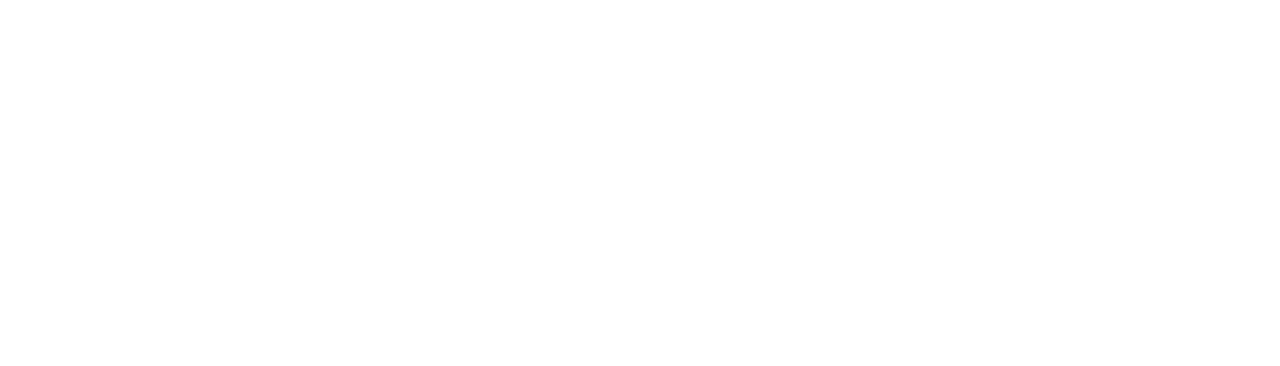
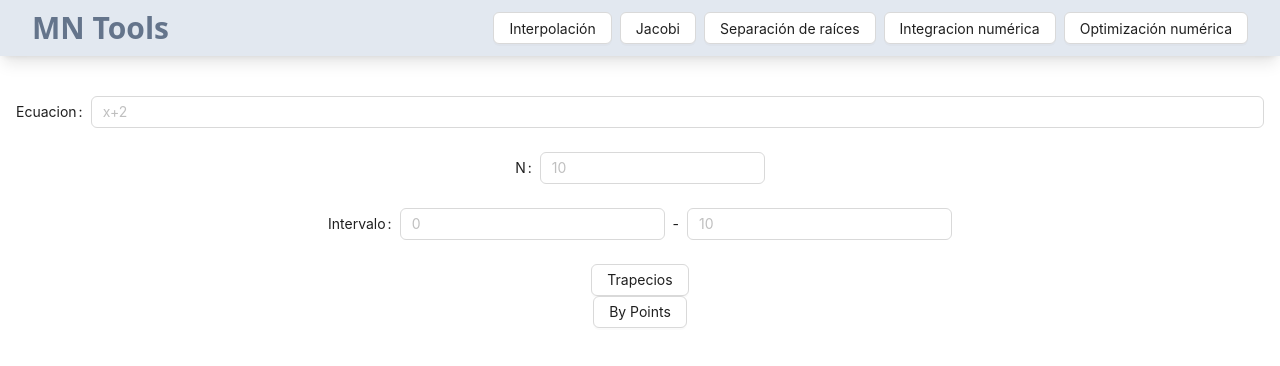
Before and after one commit to RichardOro01/MN-Tools, a React (Create React App) app: page /numeric_integration in a window 1280 px wide. Before the commit this address had no page. Shown: the top 366 px of the page. Built offline with nearby package versions, Linux system fonts and the light colour scheme.

Commit message:
feat: interface numeric optimization

```diff
--- a/src/App.tsx
+++ b/src/App.tsx
@@ -6,6 +6,8 @@
 import Jacobi from './components/pages/Jacobi';
 import Interpolacion from './components/pages/Interpolacion';
 import RootsSeparations from './components/pages/RootsSeparations';
+import NumericIntegration from './components/pages/NumericIntegration';
+import NumericOptimization from './components/pages/NumericOptimization';
 
 const App: React.FC = () => {
   return (
@@ -16,6 +18,8 @@
             <Route path='jacobi' element={<Jacobi/>}/>
             <Route path='interpolation' element={<Interpolacion/>}/>
             <Route path='roots_separation' element={<RootsSeparations/>}/>
+            <Route path='numeric_integration' element={<NumericIntegration/>}/>
+            <Route path='numeric_optimization' element={<NumericOptimization/>}/>
           </Route>
         </Routes>
       </BrowserRouter>
--- a/src/components/layout/Header.tsx
+++ b/src/components/layout/Header.tsx
@@ -13,6 +13,8 @@
             <Button onClick={()=>navigate('interpolation')}>Interpolación</Button>
             <Button onClick={()=>navigate('jacobi')}>Jacobi</Button>
             <Button onClick={()=>navigate('roots_separation')}>Separación de raíces</Button>
+            <Button onClick={()=>navigate('numeric_integration')}>Integracion numérica</Button>
+            <Button onClick={()=>navigate('numeric_optimization')}>Optimización numérica</Button>
         </div>
     </div>
   )
--- a/src/components/pages/Jacobi.tsx
+++ b/src/components/pages/Jacobi.tsx
@@ -28,14 +28,20 @@
             let multiVectorCopy = [...multVector];
             for (let i=0; i<despMatrix.length; i++) {
                 let sum = 0;
+                let str = ''
                 for (let j=0; j<despMatrix[i].length; j++) {
                     sum+=despMatrix[i][j]*multiVectorCopy[j];
+                    str += `${despMatrix[i][j]} * ${multiVectorCopy[j]} + `
                 }
+                console.log(str + ` = ${sum}`)
                 multVector[i] = sum + despIndepTerms[i];
+                console.log(`${sum} + ${despIndepTerms[i]} = `, sum + despIndepTerms[i])
+
             }
             const landa = Math.max(...substractMatrix(multiVectorCopy, multVector));
+            console.log("landa", landa)
             const error = Math.abs(((alpha/(1-alpha))*landa) || 0);
-            console.log(`it ${it+1}: ${multVector}`);
+            console.log(`it ${it+1}:`, multVector);
             console.log(`error: ${error}`);
             if (error<=lError) {
                 break;
--- /dev/null
+++ b/src/components/pages/NumericIntegration.tsx
@@ -0,0 +1,131 @@
+import { Input, Form, Button } from 'antd'
+import React, { useState } from 'react'
+import { df, fun } from '../utils';
+import math from "mathjs"
+import XYValuesPicker from '../commons/XYValuesPicker';
+
+interface XY {
+    x: number;
+    y: number;
+}
+
+const NumericIntegration = () => {
+    const [n, setN] = useState(10);
+    const [interval, setInterval] = useState({a: 0, b: 10})
+    const [equation, setEquation] = useState('');
+    const [values, setValues] = useState([])
+    const [byEq, setbyEq] = useState(true);
+    const handleTrapecio = () => {
+        const {a, b} = interval;
+        console.log(n, interval, equation)
+        const h = ((b - a) / n) || 0;
+        console.log("h:", h);
+        let points: XY[] = [];
+        if (byEq) {
+            for (let i = a; i<=b; i+=h) {
+                points.push({x: i, y: fun(equation, i)})
+            }
+        } else {
+            points = [...values]
+        }
+
+        console.log(points);
+        let sum = 0;
+        for (let i=a; i<=b; i+=h) {
+            if (i===0 || i===b) {
+                if (points !== undefined) {
+                    const toSum = (points?.find((val)=>val.x===i)?.y) ?? 0
+                    sum += toSum/2
+
+                }
+            } else {
+                sum += points?.find((val)=>val.x===i)?.y ?? 0
+            }
+
+        }
+        const df = h * sum;
+        console.log(`df= ${h} * ${sum}`)
+        console.log("df:", df);
+        const tError = truncError(h);
+        console.log("Trunc error: ", tError);
+    }
+
+    const truncError = (h: number) => {
+        const {a, b} = interval;
+        const df2 = df(equation, "c", 2);
+        const min = fun(df2, a).toFixed(10);
+        const max = fun(df2, b).toFixed(20);
+        return `${(-1 * (b -a)/12) * Math.pow(h,2)} * ${df2} x[${a}, ${b}]  ${min} <= R <= ${max}` ;
+    }
+
+    const doubleCalcError = (h: number) => {
+
+    }
+  return (
+    <div className='flex flex-col justify-center items-center w-full p-4'>
+        <Form className='w-full flex flex-col items-center'>
+            {byEq &&
+                <Form.Item
+                    className='w-full'
+                    label="Ecuacion"
+                    name="equation"
+                >
+                    <Input placeholder='x+2' onChange={(e)=>setEquation(e.target.value)} />
+                </Form.Item>
+            }
+            {!byEq &&
+                <XYValuesPicker {...{setValues}}/>
+            }
+
+            <Form.Item
+                className='w-1/5'
+                label="N"
+                name="n"
+            >
+                <Input placeholder='10' onChange={(e)=>setN(Number(e.target.value))} />
+            </Form.Item>
+            <Form.Item
+                className='w-1/2'
+                label="Intervalo"
+                name="interval"
+            >
+                <div className='flex flex-row gap-2 items-center'>
+                <Input
+                    placeholder='0'
+                    onChange={(e)=>
+                        {setInterval((interv)=>{
+                            return {...interv, a: Number(e.target.value)}
+                        })}
+                    }
+                />
+                -
+                <Input
+                    placeholder='10'
+                    onChange={(e)=>
+                        {setInterval((interv)=>{
+                            return {...interv, b: Number(e.target.value)}
+                        })}
+                    }
+                />
+                </div>
+
+            </Form.Item>
+            <Button onClick={handleTrapecio}>Trapecios</Button>
+            {!byEq &&
+                <Button onClick={()=>setbyEq(true)}>
+                    By Equation
+                </Button>
+            }
+            {byEq &&
+                <Button onClick={()=>setbyEq(false)}>
+                    By Points
+                </Button>
+            }
+
+        </Form>
+
+    </div>
+  )
+}
+
+export default NumericIntegration
--- /dev/null
+++ b/src/components/pages/NumericOptimization.tsx
@@ -0,0 +1,105 @@
+import { Button, Form, FormInstance, Input, Select, Table } from 'antd'
+import { ColumnsType } from 'antd/es/table'
+import React, { useRef } from 'react'
+
+const NumericOptimization: React.FC = () => {
+    const form = useRef<FormInstance<any>>(null);
+    const columns: ColumnsType<any> | undefined = [
+        {
+            dataIndex: 'it',
+            key: 'it',
+            title: 'i'
+        },
+        {
+            dataIndex: 'a',
+            key: 'a',
+            title: 'a'
+        },
+        {
+            dataIndex: 'b',
+            key: 'b',
+            title: 'b'
+        },
+        {
+            dataIndex: 'l',
+            key: 'l',
+            title: 'l'
+        },
+        {
+            dataIndex: 'x1',
+            key: 'x1',
+            title: 'x1'
+        },
+        {
+            dataIndex: 'x2',
+            key: 'x2',
+            title: 'x2'
+        },
+        {
+            dataIndex: 'y1',
+            key: 'y1',
+            title: 'y1'
+        },
+        {
+            dataIndex: 'y2',
+            key: 'y2',
+            title: 'y2'
+        },
+    ]
+
+    const handleBisection = () => {
+        const {equa, interv_start, interv_end, point, tole} = form.current?.getFieldsValue();
+        console.log(equa, interv_start, interv_end, point, tole);
+    }
+  return (
+    <div className='flex flex-col items-center'>
+        <Form ref={form}>
+            <Form.Item
+                name='equa'
+                label='Ecuacion'
+            >
+                <Input/>
+            </Form.Item>
+            <Form.Item
+                label='Intervalo'
+            >
+                <div className='flex flex-row gap-2'>
+                    <Form.Item
+                        name='interv_start'
+                    >
+                        <Input/>
+                    </Form.Item>
+                    <Form.Item
+                        name='interv_end'
+                    >
+                        <Input/>
+                    </Form.Item>
+                </div>
+            </Form.Item>
+            <Form.Item
+                name='point'
+                label='Punto'
+            >
+                <Select
+                    options={[
+                        {value: 'Max'},
+                        {value: 'Min'},
+                    ]}
+                />
+            </Form.Item>
+            <Form.Item
+                name='tole'
+                label='Tolerancia'
+            >
+                <Input/>
+            </Form.Item>
+        </Form>
+        <Button onClick={handleBisection}>Biseccion</Button>
+        <Table
+            {...{columns}}
+        />
+    </div>
+  )
+}
+
+export default NumericOptimization
--- a/src/components/pages/RootsSeparations.tsx
+++ b/src/components/pages/RootsSeparations.tsx
@@ -42,7 +42,10 @@
             for (let i=0; i<iterations; i++) {
                 let fa = fun(equation, a)
                 let fb = fun(equation, b)
+                console.log(`f(${a}): ${fun(equation, a)}`)
+                console.log(`f(${b}): ${fun(equation, b)}`)
                 let x = a - ((b - a) / (fb - fa)) * fa;
+                console.log(`${a} - ((${b} - ${a}) / (${fb} - ${fa})) * ${fa} = ${x}`)
                 let fx = fun(equation, x);
                 if (fx===0) {
                     console.log(x);
--- a/src/components/utils.ts
+++ b/src/components/utils.ts
@@ -8,11 +8,18 @@
     return Number(parse.evaluate(`f(${x})`));
 }
 
-export const df = (equation: string, x: number, grade=1) => {
+export const df = (equation: string, x: number | "c", grade=1) => {
     const parsed = parse(equation);
     let df = parsed;
-    for (let i=0; i<grade; i++){
-        df = derivative(df, 'x');
+    if (x==='c') {
+        for (let i=0; i<grade; i++){
+            df = derivative(df, 'x');
+        }
+        return df.toString();
+    } else {
+        for (let i=0; i<grade; i++){
+            df = derivative(df, 'x');
+        }
+        return df.evaluate({x: x});
     }
-    return df.evaluate({x: x});
 }
```
